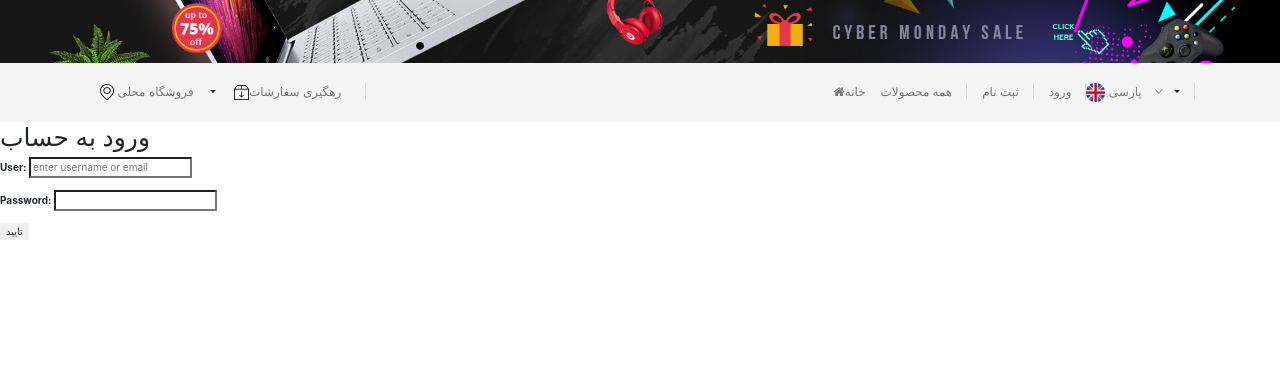
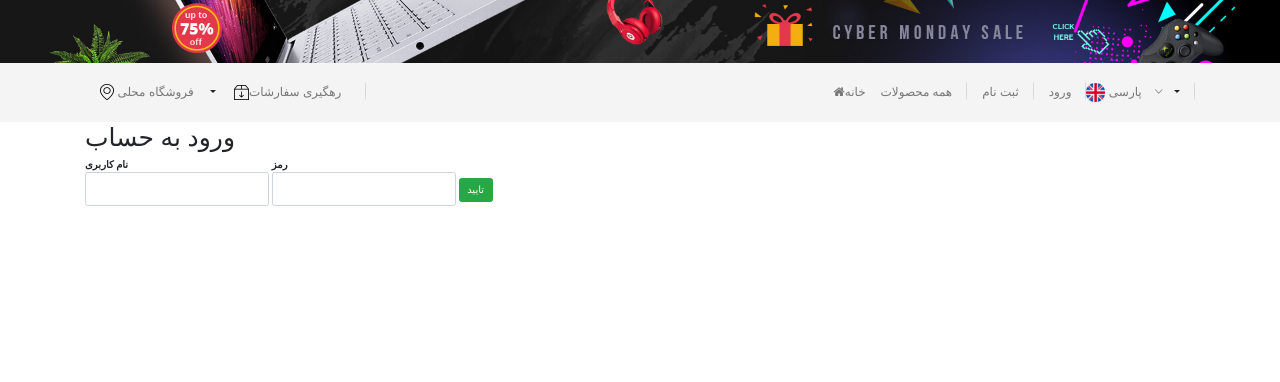
Before and after one commit to soroushfathi/DevelopersShop, a Django app: page /account/login/ in a window 1280 px wide. Shown: the top 382 px of the page. Run offline with Django 4.2, Linux system fonts and the light colour scheme; parts of the project's set-up code (start-up, migrations or seed data) failed here and were passed over; some libraries are stand-ins or nearby versions; some web fonts are replaced.

Commit message:
add erros and inputs

```diff
--- a/account/templates/account/login.html
+++ b/account/templates/account/login.html
@@ -1,10 +1,26 @@
 {% extends 'base.html' %}
 {% block title %} login {% endblock %}
 {% block body %}
-    <h1> ورود به حساب </h1>
-    <form action="" method="post">
-        {% csrf_token %}
-        {{ form.as_p }}
-        <button type="submit">تایید</button>
-    </form>
+    <div class="container">
+        <h1> ورود به حساب </h1>
+        <form action="{% url 'account:login' %}" method="post">
+            {% csrf_token %}
+            {% if form %}
+                {% for field in form %}
+                    {% for error in field.errors %}
+                        <div class="alert alert-danger">
+                            <strong>{{ error|escape }}</strong>
+                        </div>
+                    {% endfor %}
+                {% endfor %}
+            {% endif %}
+            <label for="username"> نام کاربری
+                <input type="text" name="user" id="username" class="form-control" placeholder=""/>
+            </label>
+            <label for="password"> رمز
+                <input type="password" name="password" id="password" class="form-control" placeholder=""/>
+            </label>
+            <button type="submit" class="btn btn-success">تایید</button>
+        </form>
+    </div>
 {% endblock %}
```
